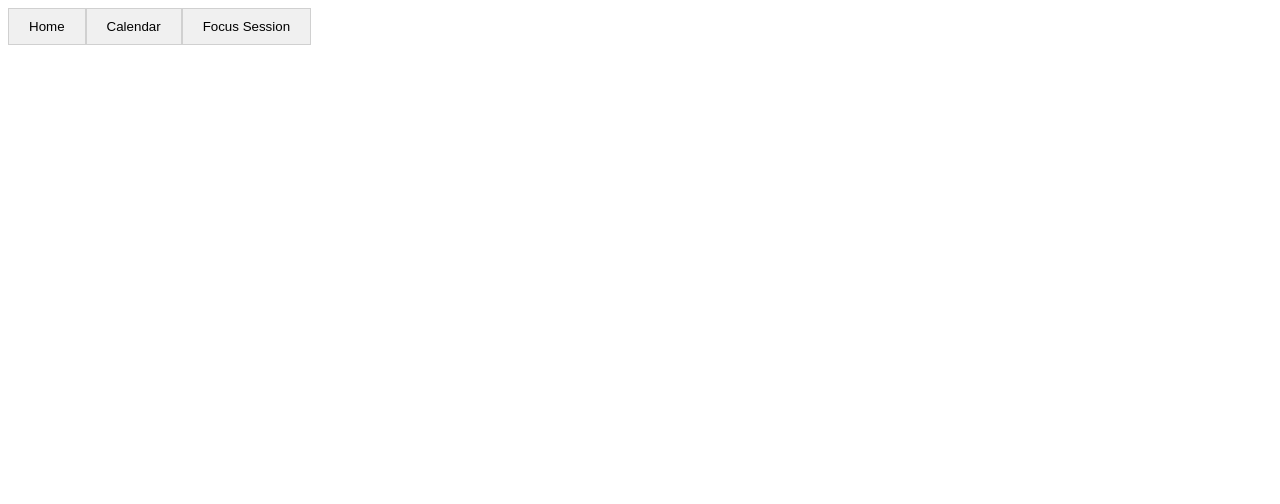
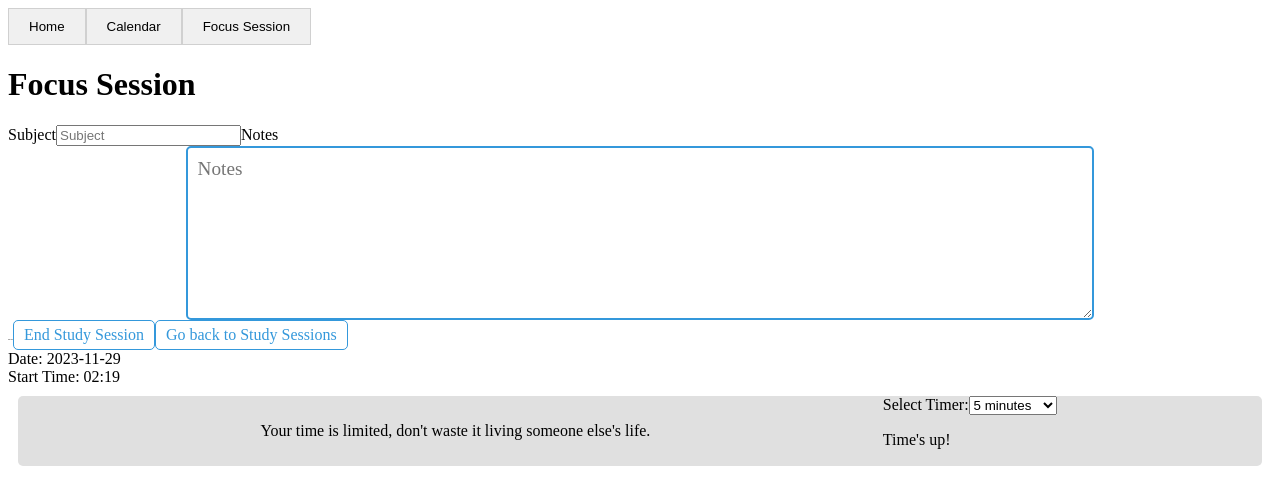
Before and after one commit to CEN4010-Fall2023-Prin-Soft-Eng/cen4010-prin-soft-eng-final-project-001-group-21, a Vue app: page /music-selection in a window 1280 px wide. Shown: the top 504 px of the page. Built offline with nearby package versions, Linux system fonts and the light colour scheme; sample sign-in values are in the browser's storage.

Commit message:
Inspo message

```diff
--- /dev/null
+++ b/src/components/MusicSelection.vue
@@ -0,0 +1,186 @@
+<template>
+    <div class="container">
+      <h1>Focus Session</h1>
+      <form @submit.prevent="createMusicSelection">
+        <!-- Input field for date -->
+        <label for="session-date" style="display: none;">Session Date</label>
+        <input type="date" v-model="selectionData.date" id="session-date" name="session-date" title="Choose your session date" required="" style="display: none;">
+
+        <!-- Input field for start time -->
+        <label for="start-time" style="display: none;">Start Time</label>
+        <input type="time" v-model="selectionData.start_time" id="start-time" name="start-time" required="" style="display: none;">
+
+        <!-- Input field for end time -->
+        <label for="end-time" style="display: none;">End Time</label>
+        <input type="time" v-model="selectionData.end_time" id="end-time" name="end-time" required="" style="display: none;">
+
+        <!-- Input field for subject -->
+        <label for="subject">Subject</label>
+        <input type="text" v-model="selectionData.subject" id="subject" name="subject" placeholder="Subject" required>
+
+        <!-- Input field for notes -->
+        <label for="notes">Notes</label>
+        <textarea v-model="selectionData.notes" id="notes" name="notes" placeholder="Notes" style="height: 150px; width: 70%; margin: 0 auto; display: block;"></textarea>
+
+        <!-- Add other fields as necessary -->
+       <!-- Add other fields as necessary -->
+      <button ref="createButton" type="submit" style="background: none; border: none; color: inherit; padding: 0; font: inherit; cursor: pointer;">
+      <span style="font-size: 1px; padding: 0;">Study Hard!</span>
+      </button>
+        <!-- Button to prefill end time -->
+        <button type="button" @click="prefillEndTime" style="background: none; border: 1px solid #3498db; color: #3498db; padding: 5px 10px; font: inherit; cursor: pointer; border-radius: 5px; transition: background 0.3s, color 0.3s;">
+    End Study Session</button>
+
+      <!-- Button to navigate to StudySessions.vue -->
+          <router-link to="/study-sessions">
+    <button type="button" style="background: none; border: 1px solid #3498db; color: #3498db; padding: 5px 10px; font: inherit; cursor: pointer; border-radius: 5px; transition: background 0.3s, color 0.3s;">
+      Go back to Study Sessions
+    </button>
+        </router-link>
+      </form>
+
+      <!-- Area to display existing music selections -->
+      <div id="selections-display">
+      </div>
+
+      <div id="messageBox" :style="{ color: messageColor }">{{ message }}</div>
+      <!-- Add these lines to display the values -->
+      <div>Date: {{ selectionData.date }}</div>
+      <div>Start Time: {{ selectionData.start_time }}</div>
+    </div>
+    <div class="timer-component">
+        <Timer />
+    </div>
+    <div class="inspirational-message-container">
+        <InspirationalMessage />
+    </div>
+  </template>
+  <script>
+  import Timer from './TimerComponent.vue';
+  import InspirationalMessage from './InspirationalMessage.vue';
+  export default {
+    components: {
+    InspirationalMessage,Timer},
+    data() {
+      return {
+        selectionData: {
+          date: '',
+          start_time: '',
+          end_time: '',
+          subject: '',
+          notes: '',
+        },
+        message: '',
+        messageColor: '',
+      };
+    },
+    // Prefill start-time with the current time up to minutes
+    created() {
+      // Prefill session-date with the current date
+      const currentDate = new Date().toISOString().split('T')[0];
+      this.selectionData.date = currentDate;
+
+      // Prefill start-time with the current time in 24-hour format
+      const currentTime = new Date().toLocaleTimeString([], { hour: '2-digit', minute: '2-digit', hour12: false });
+      this.selectionData.start_time = currentTime;
+    },
+    methods: {
+      prefillEndTime() {
+        // Prefill end-time with the current time in 24-hour format
+        const currentTime = new Date().toLocaleTimeString([], { hour: '2-digit', minute: '2-digit', hour12: false });
+        this.selectionData.end_time = currentTime;
+        this.$nextTick(() => {
+          // Trigger the click event of the "Create Selection" or "Create Session" button
+          // Replace 'createMusicSelection' or 'createStudySession' with your actual method name
+          this.$refs.createButton.click(); // Assuming you have a ref on the button like <button ref="createButton" @click="createMusicSelection">Create Selection</button>
+        });
+      },
+      createMusicSelection() {
+        const musicSelectionData = { ...this.selectionData };
+        // Adjust the API endpoint as needed
+        fetch('/api/study-sessions', {
+          method: 'POST',
+          headers: {
+            'Content-Type': 'application/json',
+            'Authorization': `Bearer ${localStorage.getItem('token')}`
+          },
+          body: JSON.stringify(musicSelectionData),
+        })
+        .then(response => {
+          if (!response.ok) {
+            throw new Error('Network response was not ok: ' + response.statusText);
+          }
+          return response.json();
+        })
+        .then(data => {
+          if (data.id) {
+            this.displaySuccessMessage();
+          } else {
+            this.displayErrorMessage(data.error);
+          }
+        })
+        .catch(error => {
+          console.error('Error:', error);
+          this.displayErrorMessage('An error occurred while creating the selection: ' + (error.message || 'Check console for details.'));
+        });
+      },
+      displaySuccessMessage() {
+        this.message = "Study Session finished! Great Job!";
+        this.messageColor = "green";
+        this.clearFormData();
+      },
+      displayErrorMessage(errorMessage){
+        this.message = errorMessage;
+        this.messageColor = "red";
+      },
+      clearFormData() {
+        this.selectionData = {
+          date: '',
+          start_time: '',
+          end_time: '',
+          subject: '',
+          notes: '',
+        };
+      },
+    },
+  };
+  </script>
+
+  <style scoped>
+  /* Style for the Notes textarea */
+  .notes-label {
+    display: block;
+    text-align: center;
+    font-size: 1.5rem;
+    margin-bottom: 10px;
+    font-family: 'cursive'; /* Set the desired cursive font */
+  }
+
+  .notes-container {
+    text-align: center;
+  }
+
+  textarea#notes {
+    width: 80%; /* Adjust the width as needed */
+    padding: 10px;
+    font-family: 'cursive'; /* Set the same cursive font */
+    font-size: 1.2rem;
+    border: 2px solid #3498db;
+    border-radius: 5px;
+    margin: 0 auto; /* Center the textarea */
+  }
+
+    label[for="session-date"],
+    label[for="start-time"],
+    label[for="end-time"],
+    input#session-date,
+    input#start-time,
+    input#end-time {
+      display: none;
+    }
+    .timer-component {
+    float: right;
+    width: 30%;
+    margin-right: 10px;
+  }
+  </style>
--- a/src/routes/router.js
+++ b/src/routes/router.js
@@ -7,10 +7,17 @@ import StudySessions from '../components/StudySessions';
 import Login from '../components/LoginComponent';
 import SignUpComponent from '../components/SignupComponent';
 import homePage from'../components/homePage';
+import MusicSelection from '../components/MusicSelection'
 
 
 // Define your routes
 const routes = [
+  {
+    path: '/music-selection', // Add the route for MusicSelection
+    name: 'music-selection',
+    component: MusicSelection,
+    meta: { requiresAuth: true }
+  },
   {
     path: '/login',
     name: 'login',
```
